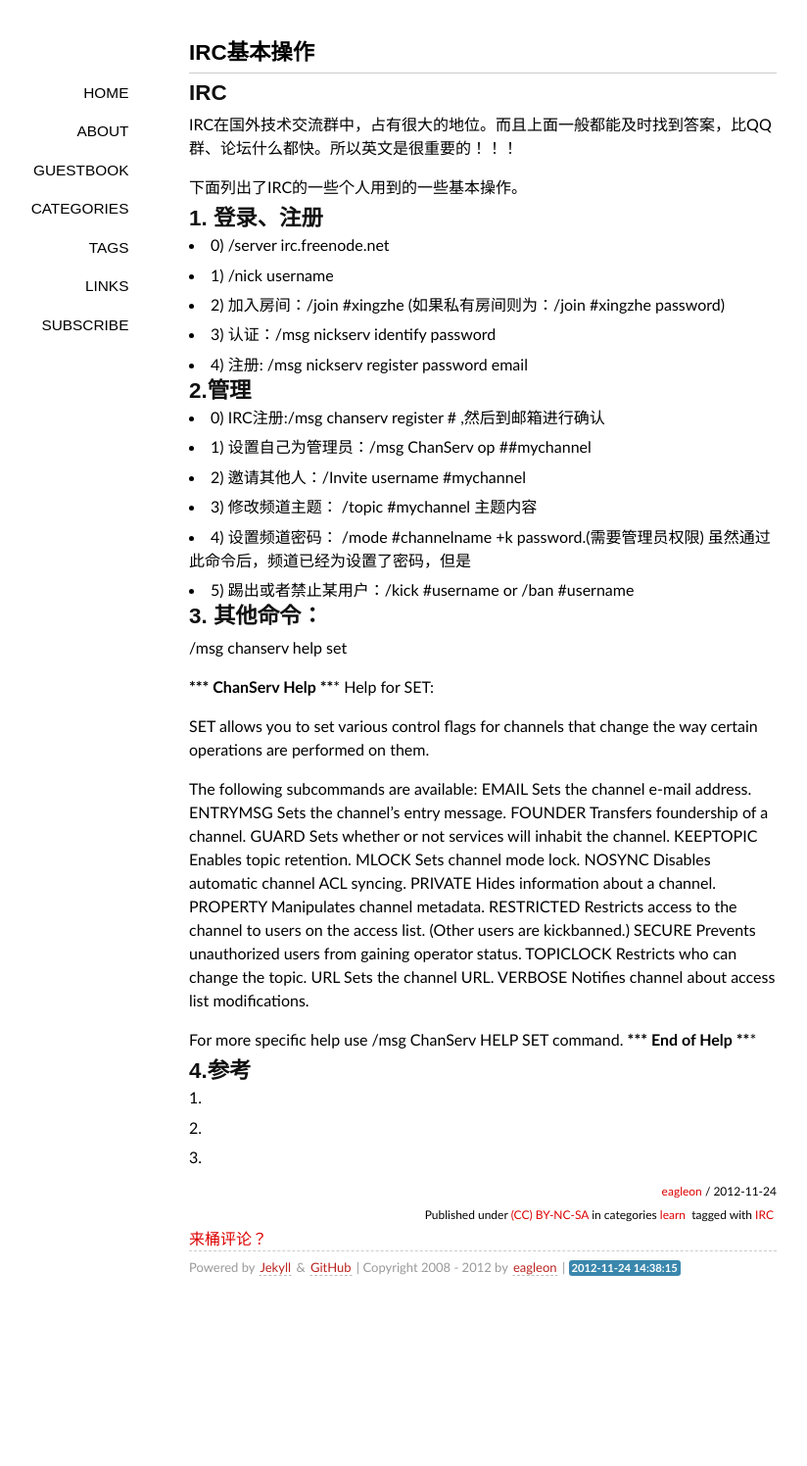
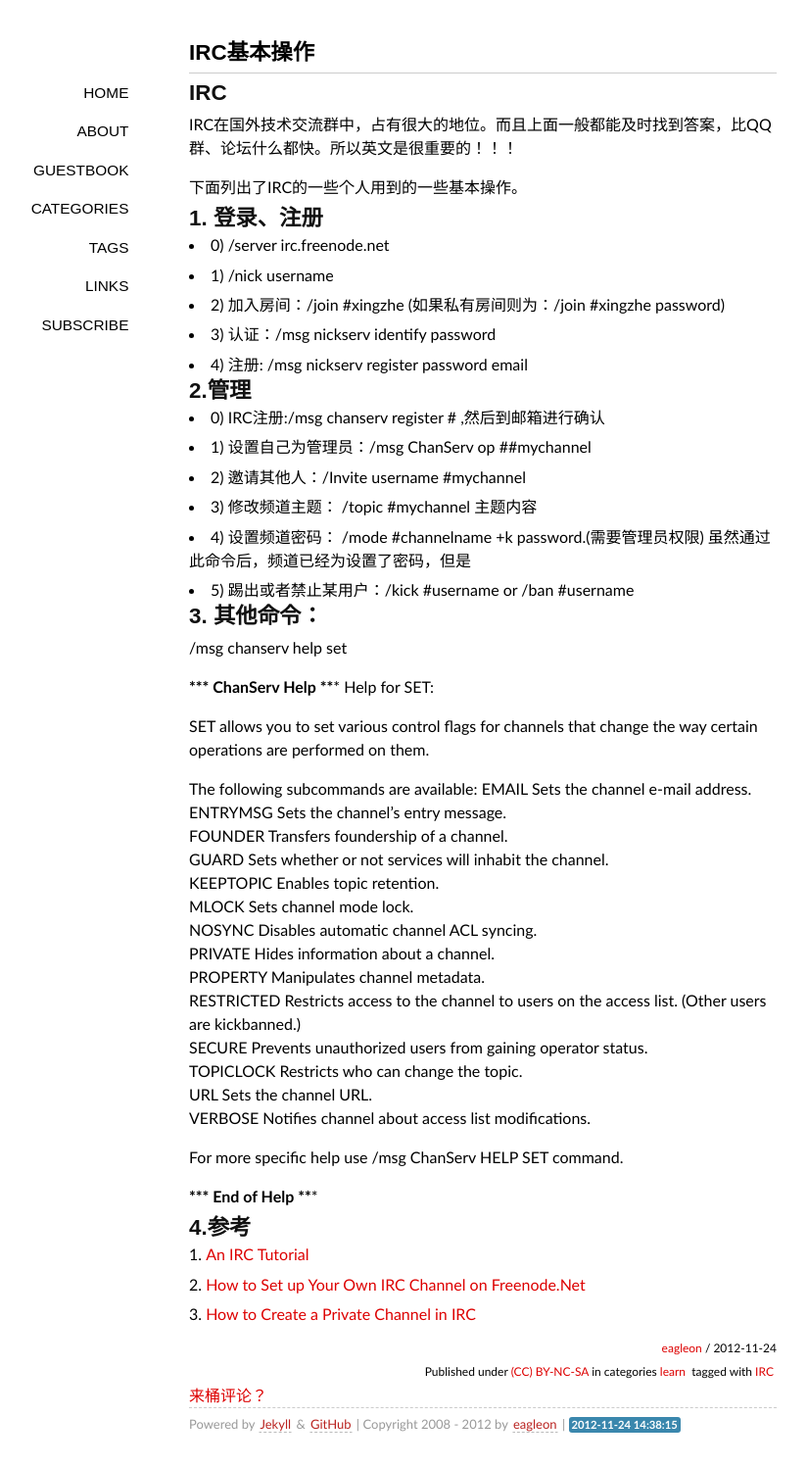
Before and after one commit to eagleon/blog, a Jekyll site: the page built from _posts/2012-11-24-use-irc.md, in a window 1280 px wide. Shown: the whole page at 98% size, without its empty margins (147-971 px from the left). Built offline with Jekyll 4.4.1, drawn with Linux system fonts in a browser that asks for light colours; some web fonts are replaced; Markdown is read by kramdown in place of the engine named in the settings; before the commit the page ends 1336 px from its top, so only the background shows below that; some of the changed lines change nothing that is shown.

Commit message:
modify style

```diff
--- a/_posts/2012-11-24-use-irc.md
+++ b/_posts/2012-11-24-use-irc.md
@@ -55,10 +55,11 @@
 VERBOSE         Notifies channel about access list modifications.
 
 For more specific help use /msg ChanServ HELP SET command.
+
 ***** End of Help *****
 
 
 ## 4.参考
-1. [An IRC Tutorial]:http://www.irchelp.org/irchelp/irctutorial.html
-2. [How to Set up Your Own IRC Channel on Freenode.Net]:http://www.wikihow.com/Set-up-Your-Own-IRC-Channel-on-Freenode.Net
-3. [How to Create a Private Channel in IRC]:http://www.wikihow.com/Create-a-Private-Channel-in-IRC
+1. [An IRC Tutorial](http://www.irchelp.org/irchelp/irctutorial.html)
+2. [How to Set up Your Own IRC Channel on Freenode.Net](http://www.wikihow.com/Set-up-Your-Own-IRC-Channel-on-Freenode.Net)
+3. [How to Create a Private Channel in IRC](http://www.wikihow.com/Create-a-Private-Channel-in-IRC)
```
